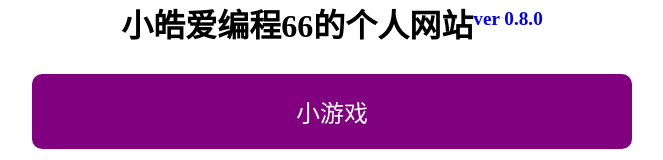
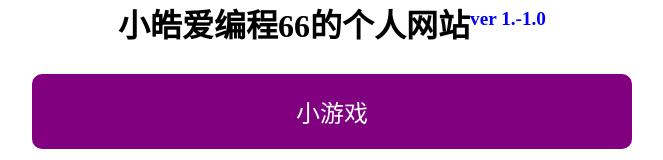
Before and after one commit to xhabc66/xhabc66.github.io, a plain HTML site: page index.html in a window 1280 px wide. Shown: the top 160 px of the page, without its empty margins (308-971 px from the left). Drawn offline with Linux system fonts and the light colour scheme.

Commit message:
Update index.html

```diff
--- a/index.html
+++ b/index.html
@@ -6,7 +6,7 @@
 		<link href="https://xhabc66.github.io/link.css" rel="stylesheet">
 	</head>
 	<body style="text-align:center;">
-		<h1>小皓爱编程66的个人网站<sup style='font-size:0.4em;'><a href='https://xhabc66.github.io/ver.html'>ver 0.8.0</a></sup></h1><br>
+		<h1>小皓爱编程66的个人网站<sup style='font-size:0.4em;'><a href='https://xhabc66.github.io/ver.html'>ver 1.-1.0</a></sup></h1><br>
 		<a href='https://xhabc66.github.io/game/' class='half'>小游戏</a><br>
 		<a href='https://xhabc66.github.io/tool/' class='half'>小工具</a><br>
 		<a href='https://xhabc66.github.io/youlian.html' class='half'>友链</a><br>
```
